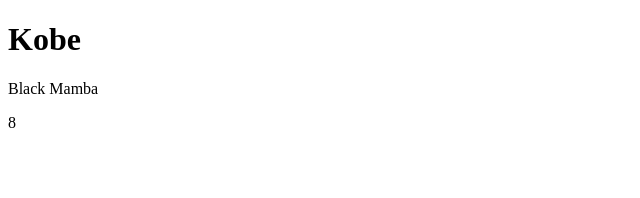
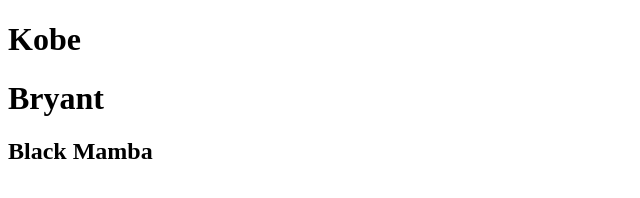
Before and after one commit to achen24/NuCamp, a plain HTML site: page index.html in a window 1280 px wide. Shown: the whole page, without its empty margins (0-640 px from the left). Drawn offline with Linux system fonts and the light colour scheme.

Commit message:
Black Mamba

```diff
--- a/index.html
+++ b/index.html
@@ -2,7 +2,7 @@
 <html>
     <body>
         <h1>Kobe</h1>
-        <p>Black Mamba</p>
-        <p>8</p>
+        <h1>Bryant</h1>
+        <h2>Black Mamba</h2>
     </body>
 </html>
```
